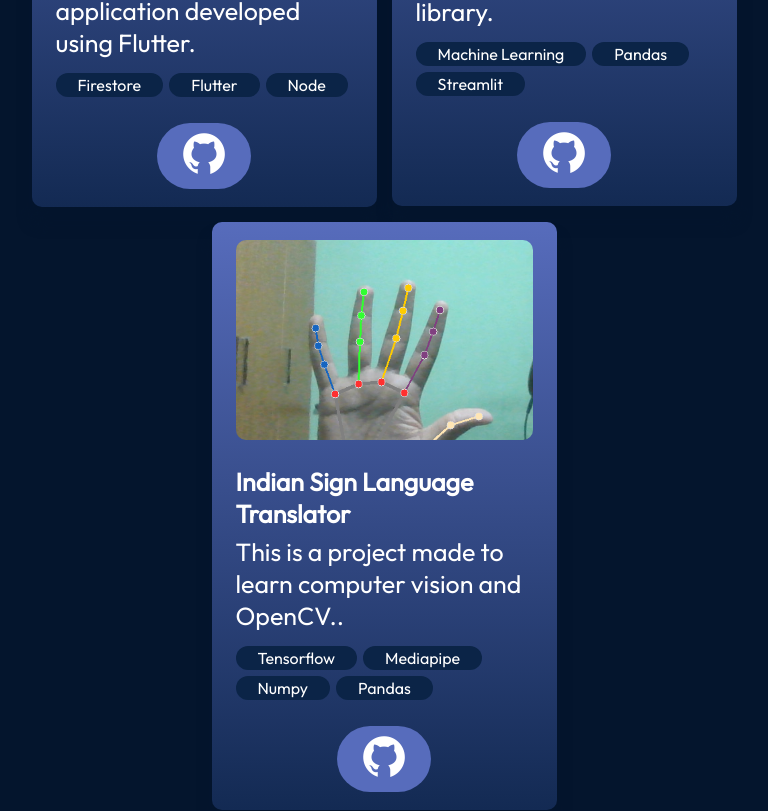
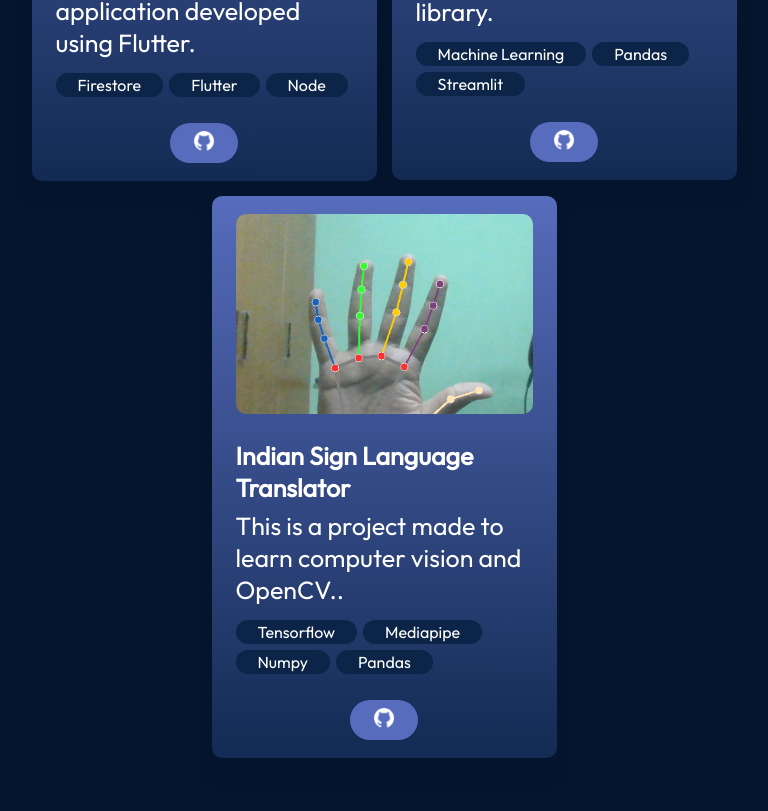
Before and after one commit to anaymaurya04/Portfolio, a React (Vite) app: page / in a window 1280 px wide. Shown: the part 2780-3591 px from the top of the page, without its empty margins (256-1024 px from the left). Built offline with nearby package versions, Linux system fonts and the light colour scheme.

Commit message:
minor changes

```diff
--- a/src/components/Hero/Hero.jsx
+++ b/src/components/Hero/Hero.jsx
@@ -12,7 +12,7 @@ export const Hero = () => {
           I'm a 3rd year BCA student and aspiring Artifical Intelligence and Machine Leaning enthusiast who is currently learning and innovating.
         </p>
         <a
-          href="assets/hero/AnayMauryaReume.pdf" // Update this path to the actual path of your resume file
+          href="https://drive.google.com/file/d/1YeQ9FLokgFPD0vpUTYo0sF5TBoC6wxxB/view?usp=drive_link" // Update this path to the actual path of your resume file
           className={styles.contactBtn}
           download // This attribute triggers the download
         >
--- a/src/components/Projects/ProjectCard.jsx
+++ b/src/components/Projects/ProjectCard.jsx
@@ -2,6 +2,7 @@ import React from "react";
 
 import styles from "./ProjectCard.module.css";
 import { getImageUrl } from "../../utils";
+import githubIcon from "/assets/contact/githubIcon.png"
 
 export const ProjectCard = ({
   project: { title, imageSrc, description, skills, demo, source },
@@ -26,7 +27,7 @@ export const ProjectCard = ({
       </ul>
       <div className={styles.links}>
         <a href={source} className={styles.link}>
-        <img src="assets/contact/githubIcon.png" alt="Source" />
+        <img src={githubIcon} alt="Source" className={styles.icon} />
         </a>
       </div>
     </div>
```
